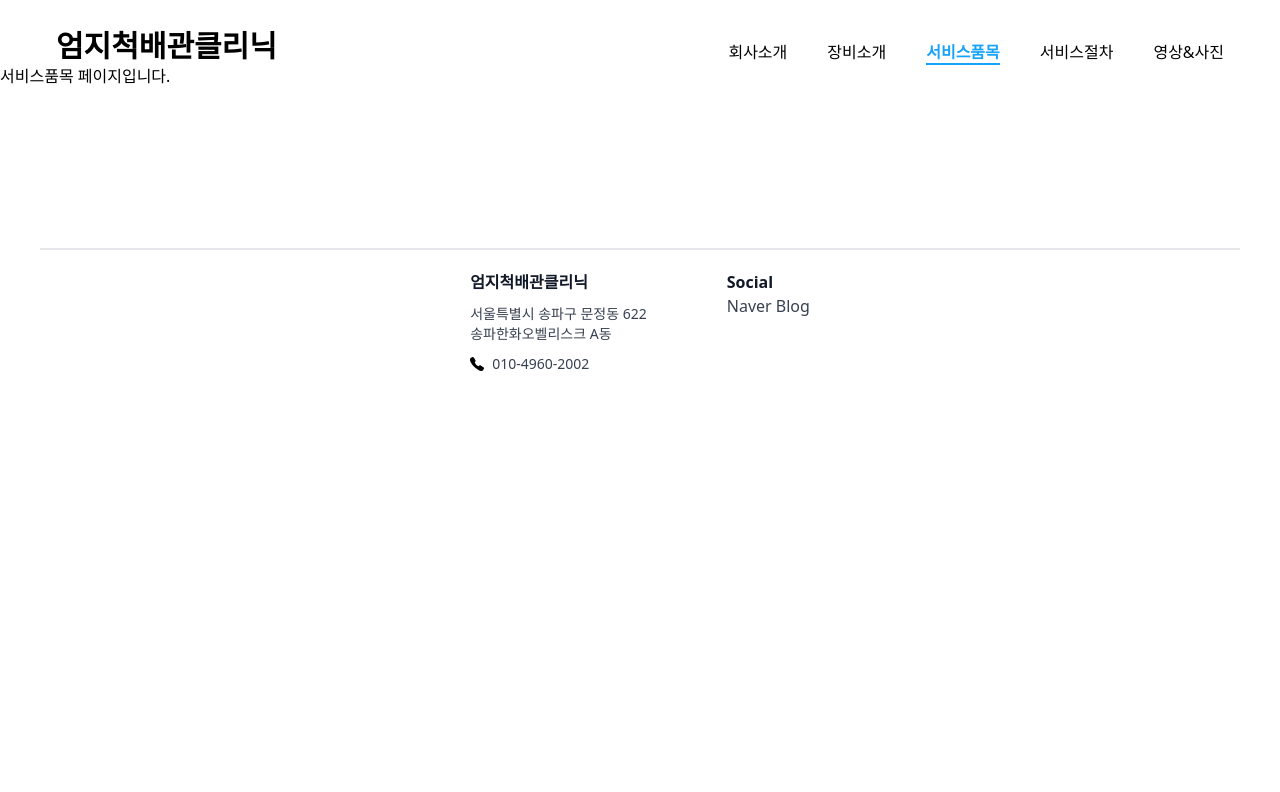
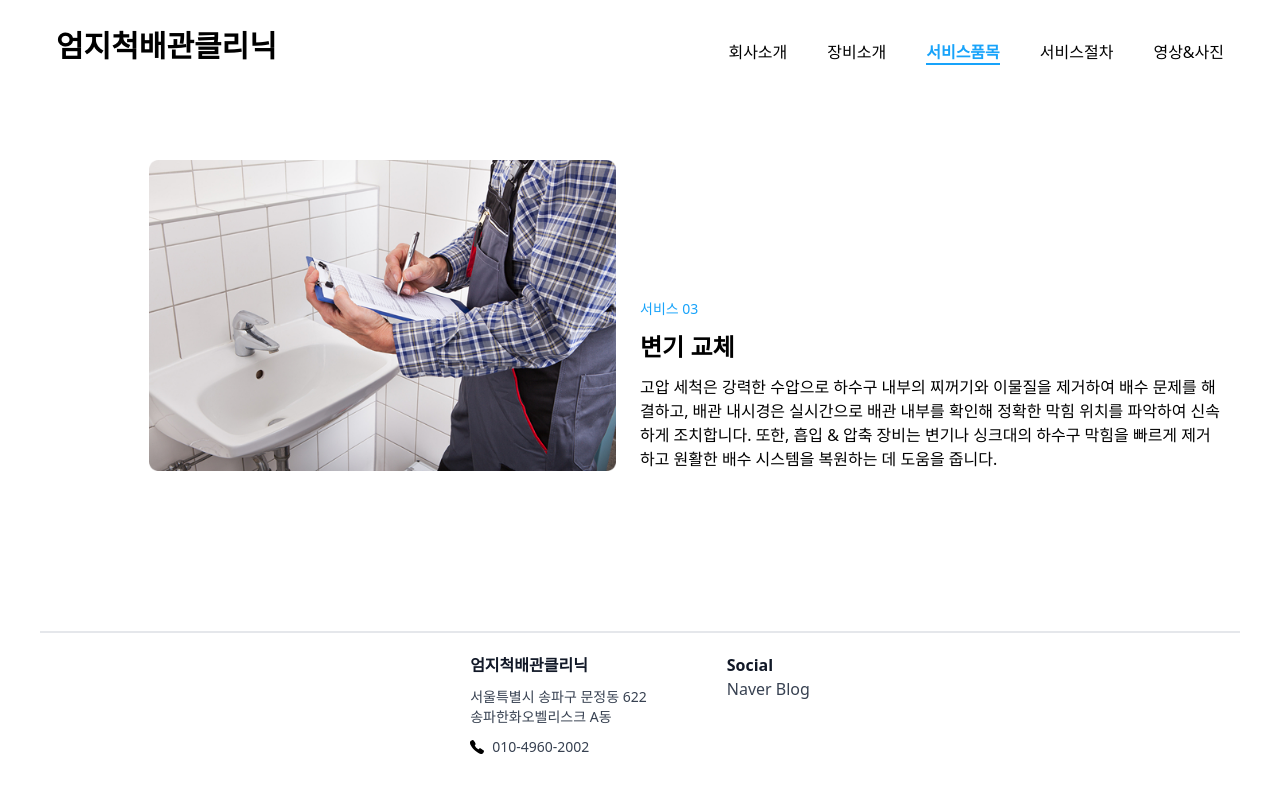
Before and after one commit to hyebinkimsdf/thumbsup-plumbing-clinic, a React (Vite) app: page /services in a window 1280 px wide. Shown: the top 792 px of the page. Built offline with nearby package versions, Linux system fonts and the light colour scheme.

Commit message:
design: Figure 컴포먼트 구현

```diff
--- a/src/App.jsx
+++ b/src/App.jsx
@@ -1,11 +1,11 @@
 // App.jsx 또는 App.tsx
 import React from "react";
 import { BrowserRouter, Routes, Route } from "react-router-dom";
-import { Home } from "./pages/Home";
-import { Machines } from "./pages/Machines";
-import { Services } from "./pages/Services";
-import { Process } from "./pages/Process";
-import { Gallery } from "./pages/Gallery";
+import { HomePage } from "./pages/HomePage";
+import { MachinesPage } from "./pages/MachinesPage";
+import { ServicesPage } from "./pages/ServicesPage";
+import { ProcessPage } from "./pages/ProcessPage";
+import { GalleryPage } from "./pages/GalleryPage";
 import { Nav } from "./components/Nav";
 import { Bnb } from "./components/Bnb";
 
@@ -16,11 +16,11 @@ function App() {
         <Nav />
       </header>
       <Routes>
-        <Route path="/" element={<Home />} />
-        <Route path="/machines" element={<Machines />} />
-        <Route path="/services" element={<Services />} />
-        <Route path="/process" element={<Process />} />
-        <Route path="/gallery" element={<Gallery />} />
+        <Route path="/" element={<HomePage />} />
+        <Route path="/machines" element={<MachinesPage />} />
+        <Route path="/services" element={<ServicesPage />} />
+        <Route path="/process" element={<ProcessPage />} />
+        <Route path="/gallery" element={<GalleryPage />} />
       </Routes>
       <footer role="contentinfo">
         <Bnb />
--- /dev/null
+++ b/src/components/Figure.jsx
@@ -0,0 +1,60 @@
+export function Figure({
+  categoryTitle = "서비스 01",
+  contentTitle = "하수구 막힘",
+  contentDescription = "고압 세척은 강력한 수압으로 하수구 내부의 찌꺼기와 이물질을 제거하여 배수 문제를 해결하고, 배관 내시경은 실시간으로 배관 내부를 확인해 정확한 막힘 위치를 파악하여 신속하게 조치합니다. 또한, 흡입 & 압축 장비는 변기나 싱크대의 하수구 막힘을 빠르게 제거하고 원활한 배수 시스템을 복원하는 데 도움을 줍니다.",
+  imageSrc = "/images/mpImage01.png",
+  imageAlt = "서비스내용",
+  alignment = "start", // 'start', 'center', 'end' 중 하나 선택
+  direction = "row", // 'row', 'column', 'row-reverse', 'column-reverse' 중 하나 선택
+}) {
+  // alignment 프롭에 따라 적절한 justify 클래스 설정
+  const getJustifyClass = () => {
+    switch (alignment) {
+      case "start":
+        return "justify-center md:justify-start";
+      case "center":
+        return "justify-center";
+      case "end":
+        return "justify-center md:justify-end";
+      default:
+        return "justify-center md:justify-start";
+    }
+  };
+
+  // direction 프롭에 따라 적절한 flex-direction 클래스 설정
+  const getDirectionClass = () => {
+    switch (direction) {
+      case "row":
+        return "flex-col md:flex-row";
+      case "column":
+        return "flex-col";
+      case "row-reverse":
+        return "flex-col md:flex-row-reverse";
+      case "column-reverse":
+        return "flex-col-reverse";
+      default:
+        return "flex-col md:flex-row";
+    }
+  };
+
+  // 텍스트 정렬 클래스 설정 (row일 때는 왼쪽, column일 때는 중앙)
+  const getTextAlignClass = () => {
+    if (direction === "column" || direction === "column-reverse") {
+      return "text-center";
+    }
+    return "text-center md:text-left";
+  };
+
+  return (
+    <>
+      <figure className={`flex ${getDirectionClass()} ${getJustifyClass()} max-w-[1200px] mx-auto gap-6 mb-16 items-center md:items-end px-4`}>
+        <img className="w-[80%] md:w-[40%] h-auto" src={imageSrc} alt={imageAlt} />
+        <figcaption className={`flex flex-col w-full md:w-[50%] gap-3 ${getTextAlignClass()}`}>
+          <p className="category-title text-sm text-[#18A3FA] font-medium">{categoryTitle}</p>
+          <p className="content-title text-2xl font-bold">{contentTitle}</p>
+          <p className="content-sub">{contentDescription}</p>
+        </figcaption>
+      </figure>
+    </>
+  );
+}
--- a/src/pages/Machines.jsx
+++ b/src/components/Gallery.jsx
@@ -1,11 +1,6 @@
-export function Machines() {
+export function Gallery() {
   return (
-    <div className="mx-4">
-      <h1 className="mt-24 text-center flex justify-center items-center text-2xl md:text-4xl  font-semibold">하수구 장비 소개 전에 알아두세요!</h1>
-      <div className="mt-10">
-        <p className="flex text-center justify-center md:text-base text-sm">배관 문제를 효과적으로 해결하려면 전문 장비가 필수입니다.</p>
-        <p className="flex text-center justify-center md:text-base text-sm">엄지척배관클리닉에서는 최신 장비를 사용해 정확하고 신속한 시공을 제공합니다.</p>
-      </div>
+    <>
       <ul className="machines-list">
         <li className="list-items flex flex-wrap justify-center gap-6 mt-20 max-w-[1200px] mx-auto">
           <div className="w-[282px] h-[282px] bg-black"></div>
@@ -22,6 +17,6 @@ export function Machines() {
           <div className="w-[282px] h-[282px] bg-black"></div>
         </li>
       </ul>
-    </div>
+    </>
   );
 }
--- a/src/components/Nav copy.jsx
+++ /dev/null
@@ -1,72 +0,0 @@
-import { useEffect, useState } from "react";
-
-export function NavCopy() {
-  const [isMenuOpen, setIsMenuOpen] = useState(false); // 메뉴 열린 상태 관리
-  const [isMobile, setIsMobile] = useState(false); // 모바일 사이즈 상태 관리
-
-  useEffect(() => {
-    const checkScreenSize = () => {
-      const isMobileView = window.innerWidth < 768;
-      setIsMobile(isMobileView);
-
-      // 모바일 화면으로 변경될 때 메뉴가 열려 있으면 닫기
-      if (!isMobileView) {
-        setIsMenuOpen(false);
-      }
-    };
-
-    // 초기 실행
-    checkScreenSize();
-
-    // 화면 크기 변경 시마다 실행
-    window.addEventListener("resize", checkScreenSize);
-
-    // Cleanup 이벤트 리스너
-    return () => window.removeEventListener("resize", checkScreenSize);
-  }, []); // 컴포넌트 마운트 시 1회 실행
-
-  // 메뉴 토글 함수
-  const toggleMenu = () => {
-    setIsMenuOpen(!isMenuOpen);
-  };
-
-  return (
-    <>
-      <nav
-        aria-label="주요 메뉴"
-        role="navigation"
-        className="flex gap-10 w-100vw max-w-[1440px] h-20 bg-slate-500 mx-auto items-end justify-center"
-      >
-        {/* 모바일에서만 메뉴 버튼 보여줌 */}
-        {isMobile && (
-          <button
-            aria-label="메뉴 버튼"
-            onClick={toggleMenu}
-            className="text-white"
-          >
-            <img src="/icons/icon-menu.svg" alt="메뉴버튼" />
-          </button>
-        )}
-
-        {/* 메뉴 리스트 */}
-        <ul
-          className={`nav-list flex gap-10 ${
-            isMobile && !isMenuOpen ? "hidden" : "block"
-          }`}
-        >
-          <li className="nav-item">
-            <a href="#" className="flex">
-              <span>메뉴1</span>
-            </a>
-          </li>
-          <li className="nav-item">
-            <a href="#">메뉴2</a>
-          </li>
-          <li className="nav-item">
-            <a href="#">메뉴3</a>
-          </li>
-        </ul>
-      </nav>
-    </>
-  );
-}
--- a/src/components/Nav.jsx
+++ b/src/components/Nav.jsx
@@ -19,7 +19,7 @@ export function Nav() {
 
   return (
     <>
-      <nav aria-label="주요 메뉴" role="navigation" className="flex gap-2 w-full max-w-[1200px] h-16 px-4 mx-auto items-end justify-between">
+      <nav aria-label="주요 메뉴" role="navigation" className="flex gap-2 w-full max-w-[1200px] h-16 px-4 mx-auto mb-24 items-end justify-between">
         {/* 회사명 - 모바일에서 메뉴 열리면 숨김 */}
         <Link to={"/"} className={isMenuOpen ? "md:block hidden" : ""}>
           <p className="text-3xl font-semibold">엄지척배관클리닉</p>
--- a/src/pages/Gallery.jsx
+++ b/src/pages/GalleryPage.jsx
@@ -1,4 +1,4 @@
-export function Gallery() {
+export function GalleryPage() {
   return (
     <>
       <p>영상&사진 페이지입니다.</p>
--- a/src/pages/Home.jsx
+++ b/src/pages/HomePage.jsx
@@ -3,7 +3,7 @@ import { Bnb } from "../components/Bnb";
 import { ButtonDefalt } from "../components/ButtonDefalt";
 import { Nav } from "../components/Nav";
 
-export function Home() {
+export function HomePage() {
   return (
     <div className="mx-4">
       <main id="main-content" role="main">
--- /dev/null
+++ b/src/pages/MachinesPage.jsx
@@ -0,0 +1,14 @@
+import { Gallery } from "../components/Gallery";
+
+export function MachinesPage() {
+  return (
+    <div className="mx-4">
+      <h1 className="mt-24 text-center flex justify-center items-center text-2xl md:text-4xl  font-semibold">하수구 장비 소개 전에 알아두세요!</h1>
+      <div className="mt-10">
+        <p className="flex text-center justify-center md:text-base text-sm">배관 문제를 효과적으로 해결하려면 전문 장비가 필수입니다.</p>
+        <p className="flex text-center justify-center md:text-base text-sm">엄지척배관클리닉에서는 최신 장비를 사용해 정확하고 신속한 시공을 제공합니다.</p>
+      </div>
+      <Gallery />
+    </div>
+  );
+}
--- a/src/pages/Process.jsx
+++ b/src/pages/ProcessPage.jsx
@@ -1,4 +1,4 @@
-export function Process() {
+export function ProcessPage() {
   return (
     <>
       <p>서비스절차 페이지입니다.</p>
--- a/src/pages/Services.jsx
+++ /dev/null
@@ -1,7 +0,0 @@
-export function Services() {
-  return (
-    <>
-      <p>서비스품목 페이지입니다.</p>
-    </>
-  );
-}
--- /dev/null
+++ b/src/pages/ServicesPage.jsx
@@ -0,0 +1,17 @@
+import { Figure } from "../components/Figure";
+
+export function ServicesPage() {
+  return (
+    <>
+      <Figure
+        categoryTitle="서비스 03"
+        contentTitle="변기 교체"
+        contentDescription="고압 세척은 강력한 수압으로 하수구 내부의 찌꺼기와 이물질을 제거하여 배수 문제를 해결하고, 배관 내시경은 실시간으로 배관 내부를 확인해 정확한 막힘 위치를 파악하여 신속하게 조치합니다. 또한, 흡입 & 압축 장비는 변기나 싱크대의 하수구 막힘을 빠르게 제거하고 원활한 배수 시스템을 복원하는 데 도움을 줍니다."
+        imageSrc="./images/mpImage01.png"
+        imageAlt="변기 교체 서비스"
+        alignment="end"
+        direction="row"
+      />
+    </>
+  );
+}
```
